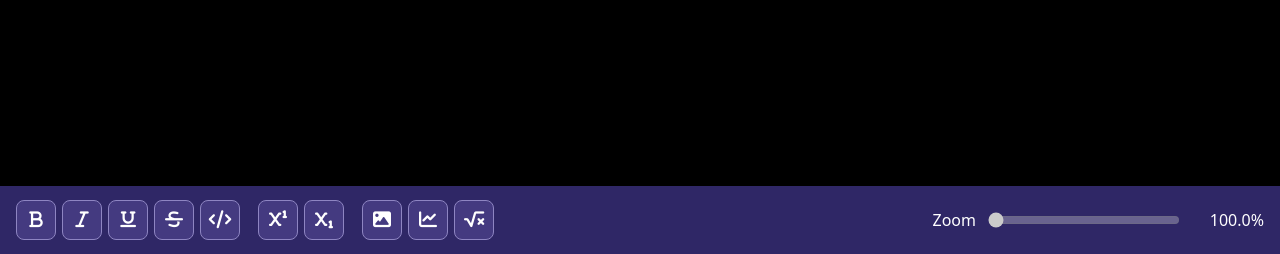
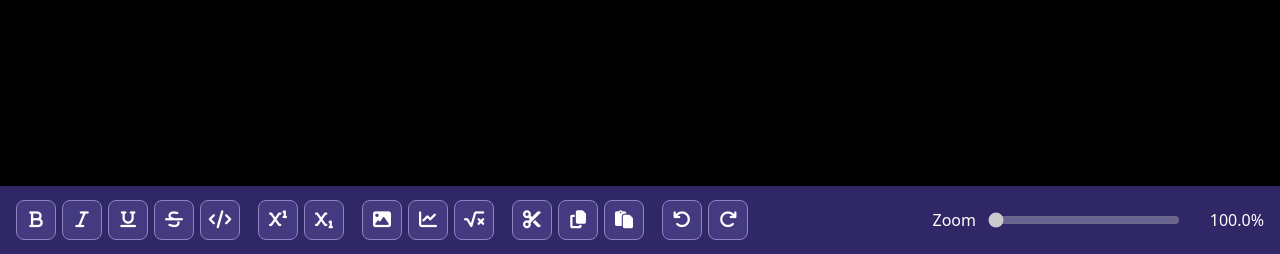
Before and after one commit to bdhowell/PrestoNew, a Python web app: template templates/layouts/arena.html in a window 1280 px wide. Shown: the part 1025-1279 px from the top of the page. Run offline with Jinja, Linux system fonts and the light colour scheme; the template is opened without the code that fills it, so the values that code supplies are empty; some libraries are stand-ins or nearby versions; some web fonts are replaced.

Commit message:
Button tooltips

```diff
--- a/templates/layoutfoot.html
+++ b/templates/layoutfoot.html
@@ -4,16 +4,21 @@
     </div>
     <div id="controls" aria-label="Poster controls">
         <div id="editor-controls">
-            <button id="bold"><i class="fa-solid fa-bold"></i></button>
-            <button id="italic"><i class="fa-solid fa-italic"></i></button>
-            <button id="underline"><i class="fa-solid fa-underline"></i></button>
-            <button id="strikethrough"><i class="fa-solid fa-strikethrough"></i></button>
-            <button id="code"><i class="fa-solid fa-code"></i></button>
-            <button id="superscript" class="gap"><i class="fa-solid fa-superscript"></i></button>
-            <button id="subscript"><i class="fa-solid fa-subscript"></i></button>
-            <button id="image" class="gap"><i class="fa-solid fa-image"></i></button>
-            <button id="chart-line"><i class="fa-solid fa-chart-line"></i></button>
-            <button id="square-root-variable"><i class="fa-solid fa-square-root-variable"></i></button>
+            <button id="bold" aria-label="Bold" title="Bold"><i class="fa-solid fa-bold"></i></button>
+            <button id="italic" aria-label="Italic" title="Italic"><i class="fa-solid fa-italic"></i></button>
+            <button id="underline" aria-label="Underline" title="Underline"><i class="fa-solid fa-underline"></i></button>
+            <button id="strikethrough" aria-label="Strikethrough" title="Strikethrough"><i class="fa-solid fa-strikethrough"></i></button>
+            <button id="code" aria-label="Code" title="Code"><i class="fa-solid fa-code"></i></button>
+            <button id="superscript" class="gap" aria-label="Superscript" title="Superscript"><i class="fa-solid fa-superscript"></i></button>
+            <button id="subscript" aria-label="Subscript" title="Subscript"><i class="fa-solid fa-subscript"></i></button>
+            <button id="image" class="gap" aria-label="Image" title="Image"><i class="fa-solid fa-image"></i></button>
+            <button id="chart-line" aria-label="Chart" title="Chart"><i class="fa-solid fa-chart-line"></i></button>
+            <button id="square-root-variable" aria-label="Formula" title="Formula"><i class="fa-solid fa-square-root-variable"></i></button>
+            <button id="cut" class="gap" aria-label="Cut" title="Cut"><i class="fa-solid fa-cut"></i></button>
+            <button id="copy" aria-label="Copy" title="Copy"><i class="fa-solid fa-copy"></i></button>
+            <button id="paste" aria-label="Paste" title="Paste"><i class="fa-solid fa-paste"></i></button>
+            <button id="undo" class="gap" aria-label="Undo" title="Undo"><i class="fa-solid fa-arrow-rotate-left"></i></button>
+            <button id="redo" aria-label="Redo" title="Redo"><i class="fa-solid fa-arrow-rotate-right"></i></button>
         </div>
         <label for="poster-zoom">Zoom</label>
         <input id="poster-zoom" type="range" min="1" max="100" step="any" value="100"
```
